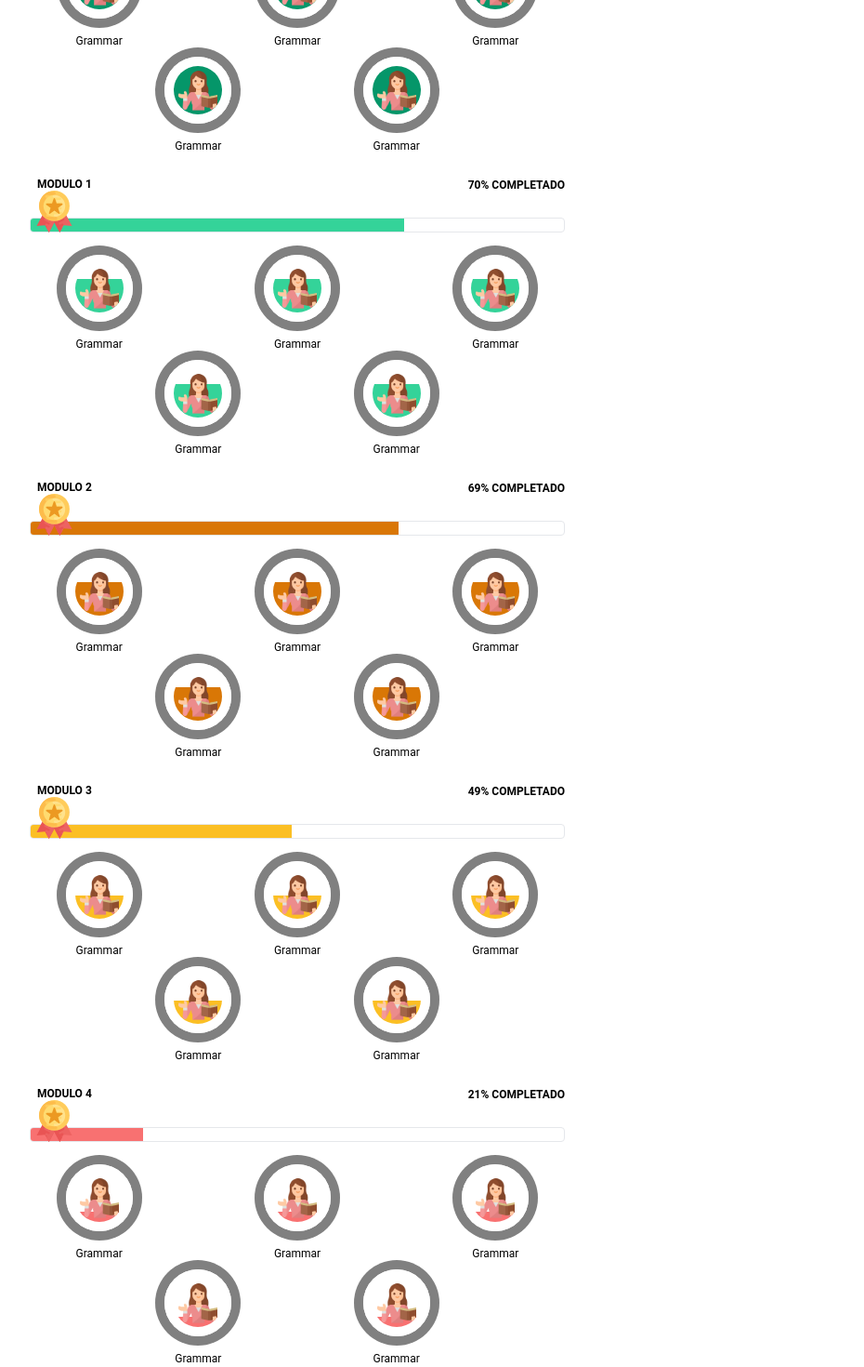
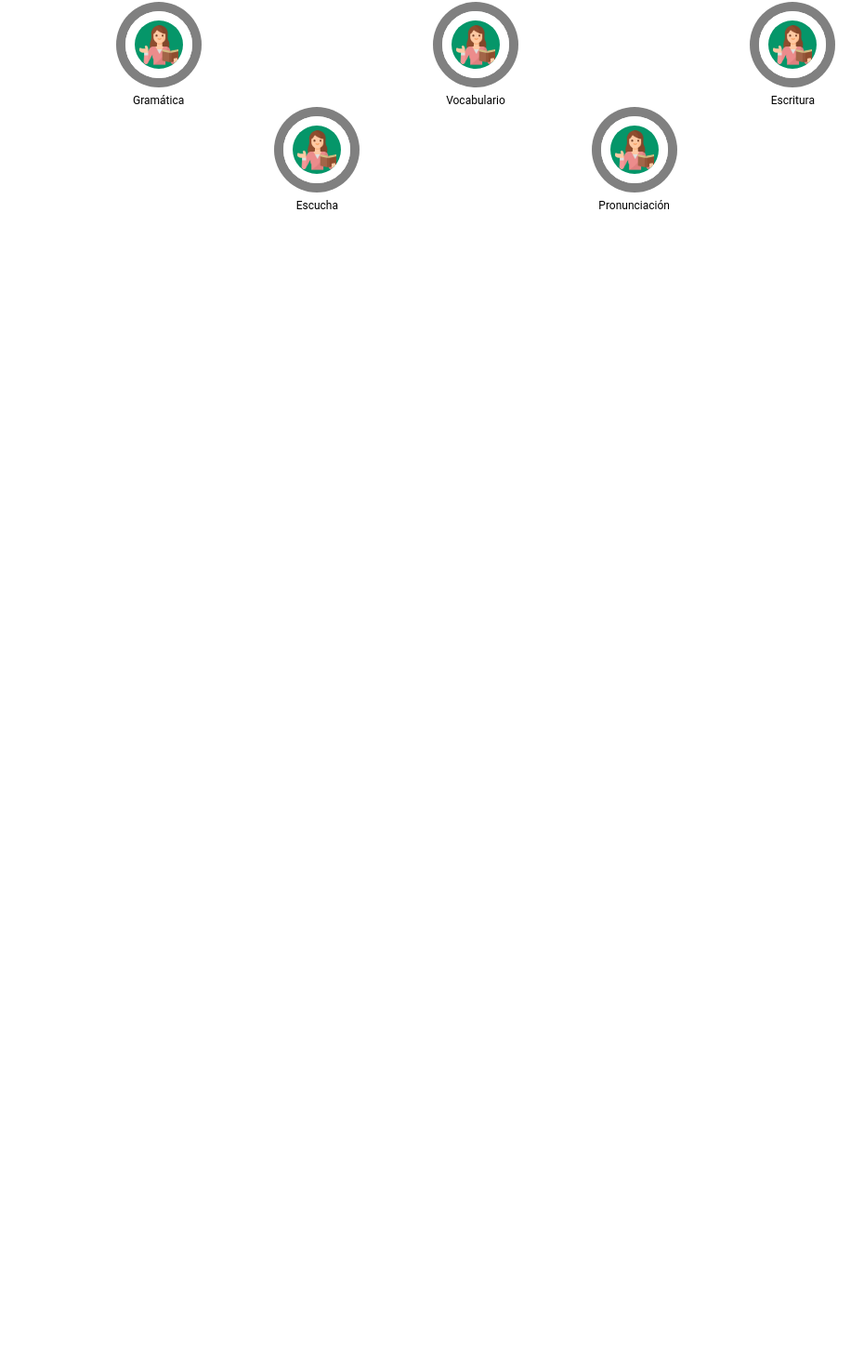
Before and after one commit to dvelez3815/eLearningUTMFCI, a React (Create React App) app: page / in a window 1280 px wide. Shown: the part 160-1630 px from the top of the page at 93% size, without its empty margins (0-930 px from the left). After the commit the page ends 800 px from the top, so only its background shows below. Built offline with nearby package versions, Linux system fonts and the light colour scheme.

Commit message:
avances de cuadro de dialogo

```diff
--- a/src/App.js
+++ b/src/App.js
@@ -6,82 +6,14 @@ import Activity from './components/Activities/Activity';
 import i_writting from './assets/icons/teacher.png'
 import { useEffect } from 'react';
 import Activities from './components/Activities/Activities';
+import EModule from './components/EModules/EModule';
+
 
 function App() {
   return (
     <div className="App">
-
-
-      <div className="container  w-6/12">
-      {/* <NavComponent logo={logo}></NavComponent> */}
-      <ModuleProgress moduleName="Modulo 1" percent={100}></ModuleProgress>
-      {/* <Activities modules={libro_ingles.modulos}></Activities> */}
-      <div className="grid grid-cols-6">
-      <Activity img={i_writting} percent={100} name={"Grammar"} colspan={'col-span-2'}/>
-      <Activity img={i_writting} percent={100} name={"Grammar"} colspan={'col-span-2'}/>
-      <Activity img={i_writting} percent={100} name={"Grammar"} colspan={'col-span-2'}/>
-      <Activity img={i_writting} percent={100} name={"Grammar"} colspan={'col-span-2 col-start-2'}/>
-      <Activity img={i_writting} percent={100} name={"Grammar"} colspan={'col-span-2'}/>
-      </div>
-      </div>
-
-
-
-
-
-
-      <div className="container  w-6/12">
-      {/* <NavComponent logo={logo}></NavComponent> */}
-      <ModuleProgress moduleName="Modulo 1" percent={70}></ModuleProgress>
-      {/* <Activities modules={libro_ingles.modulos}></Activities> */}
-      <div className="grid grid-cols-6">
-      <Activity img={i_writting} percent={70} name={"Grammar"} colspan={'col-span-2'}/>
-      <Activity img={i_writting} percent={70} name={"Grammar"} colspan={'col-span-2'}/>
-      <Activity img={i_writting} percent={70} name={"Grammar"} colspan={'col-span-2'}/>
-      <Activity img={i_writting} percent={70} name={"Grammar"} colspan={'col-span-2 col-start-2'}/>
-      <Activity img={i_writting} percent={70} name={"Grammar"} colspan={'col-span-2'}/>
-      </div>
-      </div>
-
-
-      <div className="container  w-6/12">
-      {/* <NavComponent logo={logo}></NavComponent> */}
-      <ModuleProgress moduleName="Modulo 2" percent={69}></ModuleProgress>
-      {/* <Activities modules={libro_ingles.modulos}></Activities> */}
-      <div className="grid grid-cols-6">
-      <Activity img={i_writting} percent={69} name={"Grammar"} colspan={'col-span-2'}/>
-      <Activity img={i_writting} percent={69} name={"Grammar"} colspan={'col-span-2'}/>
-      <Activity img={i_writting} percent={69} name={"Grammar"} colspan={'col-span-2'}/>
-      <Activity img={i_writting} percent={69} name={"Grammar"} colspan={'col-span-2 col-start-2'}/>
-      <Activity img={i_writting} percent={69} name={"Grammar"} colspan={'col-span-2'}/>
-      </div>
-      </div>
-
-      <div className="container  w-6/12">
-      {/* <NavComponent logo={logo}></NavComponent> */}
-      <ModuleProgress moduleName="Modulo 3" percent={49}></ModuleProgress>
-      {/* <Activities modules={libro_ingles.modulos}></Activities> */}
-      <div className="grid grid-cols-6">
-      <Activity img={i_writting} percent={49} name={"Grammar"} colspan={'col-span-2'}/>
-      <Activity img={i_writting} percent={49} name={"Grammar"} colspan={'col-span-2'}/>
-      <Activity img={i_writting} percent={49} name={"Grammar"} colspan={'col-span-2'}/>
-      <Activity img={i_writting} percent={49} name={"Grammar"} colspan={'col-span-2 col-start-2'}/>
-      <Activity img={i_writting} percent={49} name={"Grammar"} colspan={'col-span-2'}/>
-      </div>
-      </div>
-
-      <div className="container  w-6/12">
-      {/* <NavComponent logo={logo}></NavComponent> */}
-      <ModuleProgress moduleName="Modulo 4" percent={21}></ModuleProgress>
-      {/* <Activities modules={libro_ingles.modulos}></Activities> */}
-      <div className="grid grid-cols-6">
-      <Activity img={i_writting} percent={21} name={"Grammar"} colspan={'col-span-2'}/>
-      <Activity img={i_writting} percent={21} name={"Grammar"} colspan={'col-span-2'}/>
-      <Activity img={i_writting} percent={21} name={"Grammar"} colspan={'col-span-2'}/>
-      <Activity img={i_writting} percent={21} name={"Grammar"} colspan={'col-span-2 col-start-2'}/>
-      <Activity img={i_writting} percent={21} name={"Grammar"} colspan={'col-span-2'}/>
-      </div>
-      </div>
+    <NavComponent logo={logo}/>
+    <EModule />
 
     </div>
   );
--- a/src/components/Activities/Activity.css
+++ b/src/components/Activities/Activity.css
@@ -35,3 +35,32 @@
 .circle-text{
   font-size: 1.5vh;
 }
+
+.modalCard{
+  width: 60;
+  background-color: teal;
+  flex-direction: column;
+  border-radius: 5%;
+  overflow: hidden;
+  color: white;
+  text-align: center;
+  align-items: center;
+  margin: auto;
+  padding: auto;
+
+  position: absolute;
+  z-index: 999;
+  font-size: 1.4vh;
+  align-items:center;
+  justify-content:center;
+}
+.modalCard button{
+  width: 20vh;
+  border-radius: 7%;
+  display:block;
+}
+
+.modalCard button:hover{
+  background-color:white;
+  color: teal
+}
--- a/src/components/Activities/Activity.js
+++ b/src/components/Activities/Activity.js
@@ -1,21 +1,31 @@
 import "./Activity.css"
 
-import { useEffect, useRef } from "react";
+import { useEffect, useRef, useState} from "react";
 import i_writting from '../../assets/icons/teacher.png'
 import { getProgressColor } from "../../helpers/indexFuntions";
 
 
+
 export default function Activity(props){
+    const [modal, setModal] = useState(false)
+
     let activity = useRef(),
-     circlePercent = useRef();
+     circlePercent = useRef(),
+     modalCard = useRef();
+
     const handlerActivity = ()=>{
-        console.log("Me has dado click");
+
+        if(modal){
+
+            setModal(!modal)
+        }else{
+            setModal(!modal)
+        }
     }
+
     useEffect((e)=>{
-        console.log("hola desde el useEfect");
         circlePercent.current.style.height = `${props.percent}%`;
         circlePercent.current.style.backgroundColor = getProgressColor(props.percent);
-        console.log(getProgressColor(5));
     },[props.percent])
 
     return(
@@ -25,6 +35,14 @@ export default function Activity(props){
         <img src={props.img} alt="ActivityName" className="activity-img"></img>
         </div>
         <p className="circle-text">{props.name}</p>
+        {modal && <div className="modalCard" ref={modalCard}>
+            <p>Lección 1/5</p>
+            <nav>
+                <button>APUNTES</button>
+                <button>EMPEZAR</button>
+            </nav>
+        </div>
+}
         </div>
     );
 }
--- /dev/null
+++ b/src/components/EModules/EModule.js
@@ -0,0 +1,22 @@
+import Activity from "../Activities/Activity";
+import { ModuleProgress } from "../ModuleProgress";
+import i_writting from '../../assets/icons/teacher.png'
+
+
+export default function EModule(){
+
+    return(
+        <>
+        <div className="container  w-4/5">
+        <ModuleProgress moduleName="Modulo 1" percent={100}></ModuleProgress>
+        <div className="grid grid-cols-6">
+        <Activity img={i_writting} percent={100} name={"Gramática"} colspan={'col-span-6 md:col-span-2'}/>
+        <Activity img={i_writting} percent={100} name={"Vocabulario"} colspan={'col-span-3 md:col-span-2'}/>
+        <Activity img={i_writting} percent={100} name={"Escritura"} colspan={'col-span-3 md:col-span-2'}/>
+        <Activity img={i_writting} percent={100} name={"Escucha"} colspan={'col-span-3 md:col-span-2 md:col-start-2'}/>
+        <Activity img={i_writting} percent={100} name={"Pronunciación"} colspan={'col-span-3 md:col-span-2'}/>
+        </div>
+        </div>
+        </>
+    )
+}
```
Also changed, not shown: src/components/EModules/EModule.css (added).
